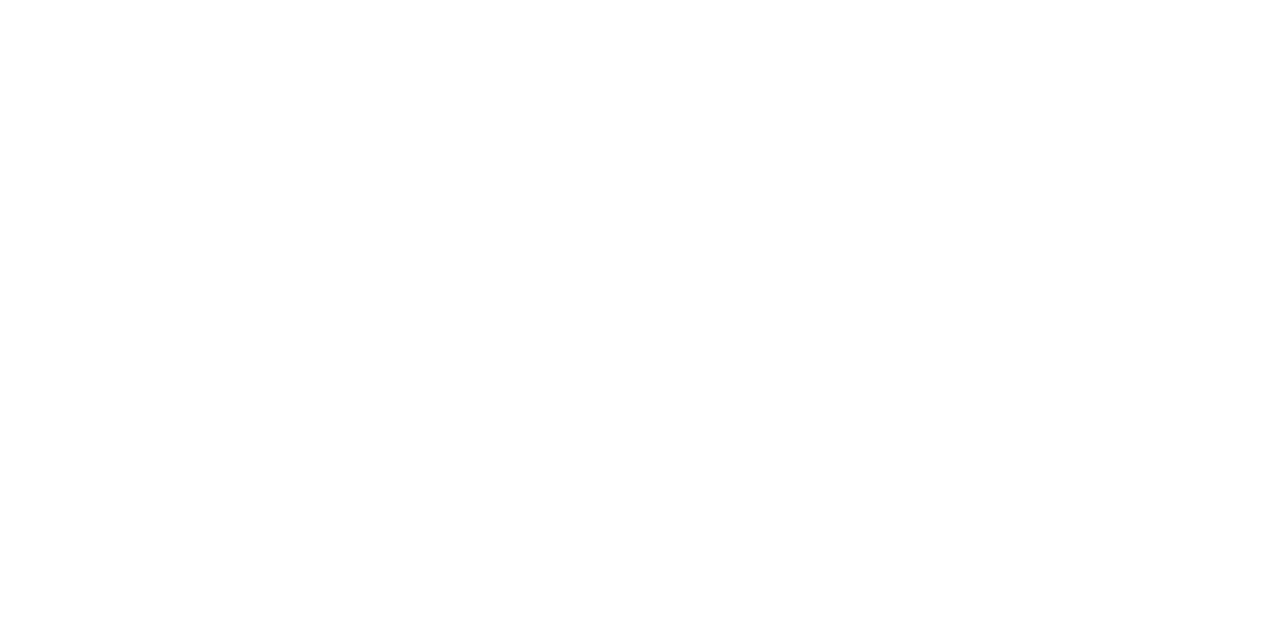
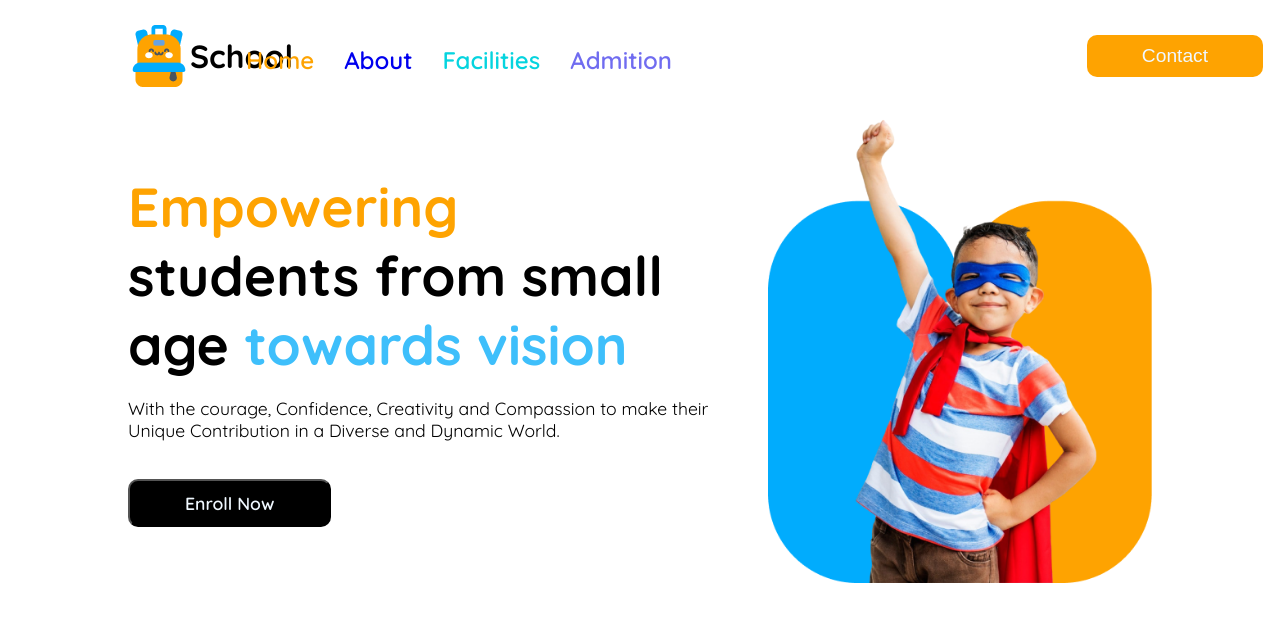
Before and after one commit to hossain71hero/Assainment-02, a plain HTML site: page index.html in a window 1280 px wide. Drawn offline with Linux system fonts and the light colour scheme.

Commit message:
banner secttion done

```diff
--- a/index.html
+++ b/index.html
@@ -3,9 +3,184 @@
 <head>
     <meta charset="UTF-8">
     <meta name="viewport" content="width=device-width, initial-scale=1.0">
-    <title>Document</title>
+    <title>Assainment two</title>
+    <link rel="stylesheet" href="style/style.css">
+    <link rel="stylesheet" href="style/mobile_responsive.css">
+    <!-- icon -->
+     <link rel="stylesheet" href="https://cdnjs.cloudflare.com/ajax/libs/font-awesome/6.7.2/css/all.min.css">
 </head>
 <body>
+    <div class="container">
 
+<!-- section header  -->
+ <div class="header">
+    <div class="logu_menu">
+        <div class="logu">
+            <img src="assets/logo.png" alt="">
+            <h1>School</h1>
+        </div>
+        <div class="menu">
+            <div class="nav">
+                <ul>
+                    <li><a class="first_menu" href="#">Home</a></li>
+                    <li><a class="secound_menu" href="#">About</a></li>
+                    <li><a class="third_menu" href="#">Facilities</a></li>
+                    <li><a class="four_menu" href="#">Admition</a></li>
+                </ul>
+                <button class="contact_btn">Contact</button>
+                <div class="nabver">
+                    <i class="fa-solid fa-bars"></i>
+                </div>
+
+            </div>
+        </div>
+    </div>
+ </div>
+
+ <main>
+    <div class="banner">
+        <div class="banner_content">
+            <h1>
+                <span class="first_menu">
+                Empowering <br>
+                </span>
+                students from small <br> age <span class="Secound_menu" >towards vision</span></h1>
+                <p>With the courage, Confidence, Creativity and Compassion to make their Unique Contribution in a Diverse and Dynamic World.</p>
+                <div class="banner_btn_parent">
+                    <button class="banner_btn">Enroll Now</button>
+                </div>
+        </div>
+        <div class="Banner_img">
+            <img src="assets/hero-kids.png" alt="">
+        </div>
+    </div>
+
+
+
+
+
+
+
+
+
+
+
+
+
+
+
+
+
+
+
+
+
+
+
+
+
+
+
+
+
+
+
+ </main>
+
+
+
+
+
+
+
+
+
+
+
+
+
+
+
+
+
+
+
+
+
+
+
+
+
+
+
+
+
+
+
+
+
+
+
+
+
+
+
+
+
+
+
+
+
+
+
+
+
+
+
+
+
+
+
+
+
+
+
+
+
+
+
+
+
+
+
+
+
+
+
+
+
+
+
+
+
+
+
+
+
+
+
+
+
+
+
+
+
+
+
+
+
+
+
+    </div>
 </body>
 </html>
--- /dev/null
+++ b/style/mobile_responsive.css
@@ -0,0 +1,22 @@
+
+@media screen and (max-width:576px){
+    .menu{
+        display: none;
+    }
+    .banner {
+
+        flex-direction: column-reverse;
+    }
+
+    .banner_content h1 {
+        font-size: 2.5rem;
+        text-align: center;
+    }
+    .banner_content p {
+        width: 100%;
+        text-align: center;
+    }
+    .banner_btn_parent {
+        text-align: center;
+    }
+}
--- a/style/style.css
+++ b/style/style.css
@@ -0,0 +1,98 @@
+@import url('https://fonts.googleapis.com/css2?family=Quicksand:wght@300..700&display=swap');
+
+
+*{
+    margin: 0;
+    padding: 0;
+}
+body{
+     font-family: "Quicksand", serif;
+}
+.container{
+    width: 80%;
+    margin: 0 auto;
+}
+img{
+    width: 100%;
+}
+.logu_menu{
+    display: flex;
+    justify-content: space-between;
+    align-items: center;
+    padding: 25px 0px;
+}
+.logu{
+    display: flex;
+    align-items: center;
+}
+.nav {
+    display: flex;
+}
+.nav ul{
+    display: flex;
+    text-align: center;
+    margin-right: 400px;
+
+}
+.nav ul li{
+    list-style: none;
+    margin: 0px 15px;
+    align-items: center;
+    margin-top: 10px;
+    font-weight: 600;
+
+
+}
+.nav ul li a{
+    text-decoration: none;
+    font-size: 1.5rem;
+}
+.contact_btn{
+   padding: 10px 55px;
+   border: none;
+   background-color:#fea301 ;
+   border-radius: 10px;
+   font-size: 1.2rem;
+   color: aliceblue;
+}
+.first_menu{
+    color:#fea301 ;
+}
+.Secound_menu{
+    color:#3ebffb ;
+}
+.third_menu{
+    color:#05d4df ;
+}
+.four_menu{
+    color:#706cf0 ;
+}
+.nabver{
+    display: none;
+}
+
+/* banner */
+.banner{
+    display: flex;
+    align-items: center;
+    justify-content: space-between;
+}
+.banner_content h1{
+    font-size: 55px;
+}
+.banner_content p{
+    width: 640px;
+    font-size: 1.1rem;
+    margin: 18px 0px;
+}
+.banner_btn{
+ padding: 11px 55px;
+ color: aliceblue;
+ background-color: black;
+ border-radius: 10px;
+ margin-top: 20px;
+ font-size: 1.1rem;
+ font-family: "Quicksand", serif;
+ font-weight: 600;
+
+}
```
Also changed, not shown: assets/bg.png (added), assets/dribble.png (added), assets/elementary.png (added), assets/fb.png (added), assets/google+.png (added), assets/hero-kids.png (added), assets/kinder.png (added), assets/logo.png (added), assets/middle.png (added), assets/story-1.png (added), assets/story-2.png (added), assets/story-3.png (added), assets/story-4.png (added), assets/story-5.png (added), 1 more files.
